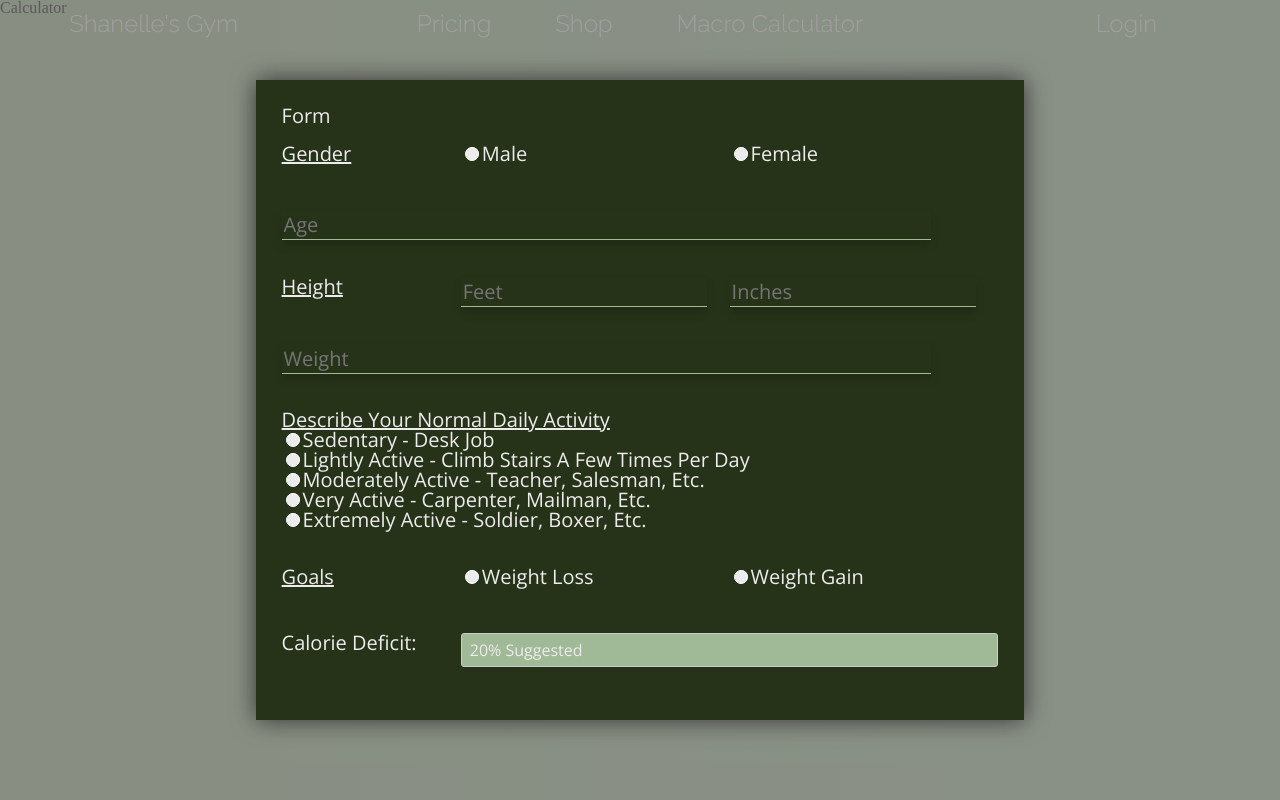
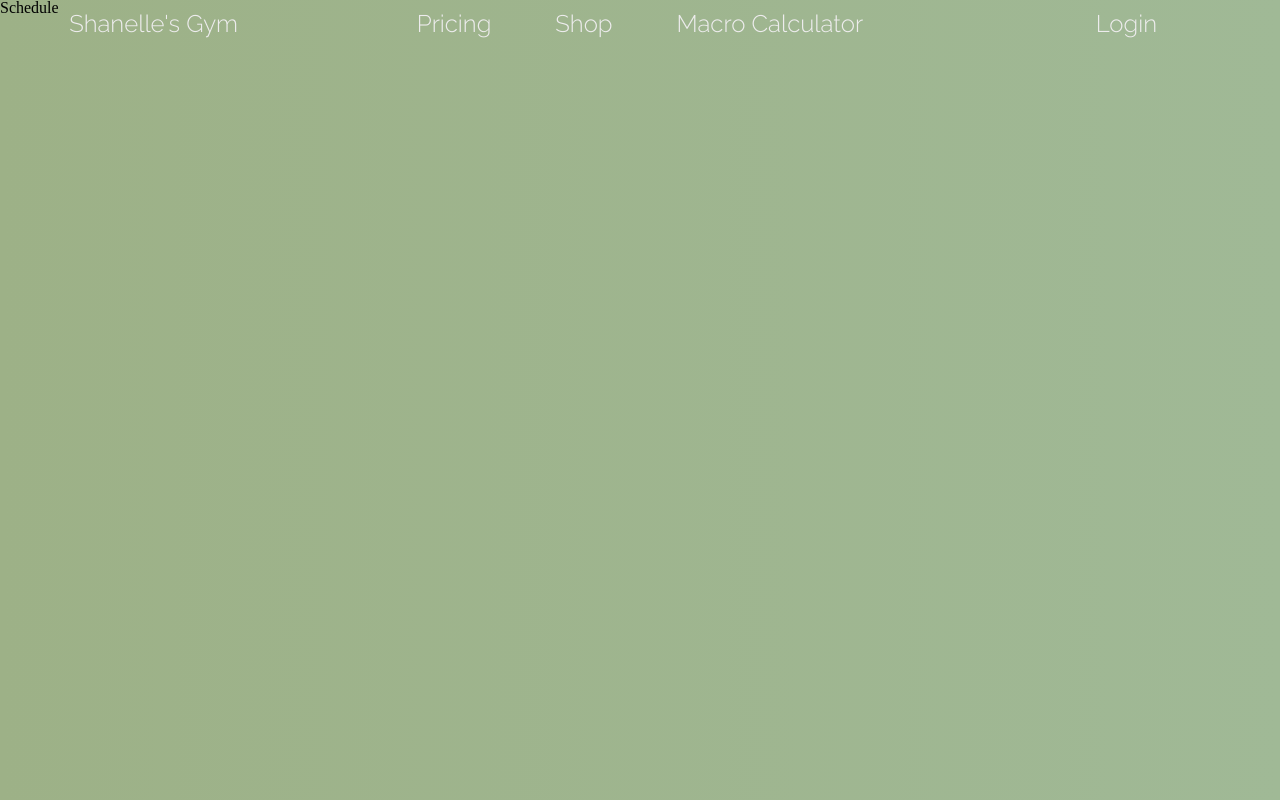
Before and after one commit to shanelledeveaux/gymproject, a React (Create React App) app: page /#/schedule in a window 1280 px wide. Before the commit this address led to /#/calculator. Built offline with nearby package versions, Linux system fonts and the light colour scheme.

Commit message:
starting on calc

```diff
--- /dev/null
+++ b/src/components/Calculator/Calculator.css
@@ -0,0 +1,6 @@
+.calculator_information {
+  padding-top: 7vh;
+  width: 100vw;
+}
+
+/*# sourceMappingURL=Calculator.css.map */
--- a/src/components/Calculator/Calculator.js
+++ b/src/components/Calculator/Calculator.js
@@ -1,15 +1,26 @@
 import React, { useState } from "react";
+import "./Calculator.css";
 import MacroModal from "./MacroModal/MacroModal";
 
 const Calculator = () => {
-  const initialState = { modal: true };
+  const userData = [];
 
-  const [modalAppearance] = useState(initialState);
+  const [modalAppearance, setModal] = useState(false);
 
+  const [users, setUser] = useState(userData);
+
+  const addUser = user => {
+    setUser([...users, user]);
+    setModal(false);
+  };
+
+  console.log("user data", users);
   return (
-    <div>
-      Calculator
-      {modalAppearance.modal === true ? <MacroModal /> : null}
+    <div className="calculator">
+      {modalAppearance === true ? <MacroModal addUser={addUser} /> : null}
+      <div className="calculator_information">
+        <h2>User's Metabolic Information and Suggested Calorie Intake</h2>
+      </div>
     </div>
   );
 };
--- /dev/null
+++ b/src/components/Calculator/Calculator.scss
@@ -0,0 +1,4 @@
+.calculator_information {
+  padding-top: 7vh;
+  width: 100vw;
+}
--- a/src/components/Calculator/MacroModal/MacroModal.css
+++ b/src/components/Calculator/MacroModal/MacroModal.css
@@ -2,7 +2,7 @@
   position: fixed;
   height: 100vh;
   width: 100vw;
-  background-color: rgba(128, 128, 128, 0.705);
+  background-color: rgba(116, 116, 116, 0.589);
   z-index: 1;
   top: 0;
 }
--- a/src/components/Calculator/MacroModal/MacroModal.js
+++ b/src/components/Calculator/MacroModal/MacroModal.js
@@ -1,7 +1,7 @@
 import React, { useState } from "react";
 import "./MacroModal.css";
 
-const MacroModal = () => {
+const MacroModal = props => {
   const initialFormState = {
     gender: "female",
     age: 0,
@@ -24,8 +24,7 @@ const MacroModal = () => {
     <div>
       <div className="modal_background" />
       <div className="modal">
-        Form
-        <form>
+        Macro Calculator
         <div className="macro_calc_form">
           <div className="calc_section">
             <label>Gender</label>
@@ -162,7 +161,6 @@ const MacroModal = () => {
               </div>
             </div>
           </div>
-            {/* CHANGE THIS TO REF/LECT STATE; */}
           {user.goal === "loss" ? (
             <div className="calc_section">
               Calorie Deficit:
@@ -187,7 +185,16 @@ const MacroModal = () => {
             </div>
           )}
         </div>
-        </form>
+        <button
+          onClick={event => {
+            // event.preventDefault();
+            // if (!user.age || !user.weight) return;
+
+            props.addUser(user);
+          }}
+        >
+          Add User
+        </button>
       </div>
     </div>
   );
--- a/src/components/Calculator/MacroModal/MacroModal.scss
+++ b/src/components/Calculator/MacroModal/MacroModal.scss
@@ -5,7 +5,7 @@
   position: fixed;
   height: 100vh;
   width: 100vw;
-  background-color: rgba(128, 128, 128, 0.705);
+  background-color: rgba(116, 116, 116, 0.589);
   z-index: 1;
   top: 0;
 }
--- a/src/components/Home/Home.css
+++ b/src/components/Home/Home.css
@@ -32,4 +32,11 @@ h1 {
   color: #edeced;
 }
 
+h2 {
+  font-family: "Raleway", Sans-Serif;
+  font-weight: lighter;
+  font-size: 4vh;
+  color: #edeced;
+}
+
 /*# sourceMappingURL=Home.css.map */
--- a/src/components/Home/Home.scss
+++ b/src/components/Home/Home.scss
@@ -36,3 +36,7 @@
 h1 {
   @include heading-font(10vh);
 }
+
+h2 {
+  @include heading-font(4vh);
+}
```
Also changed, not shown: 2 other files (tests, documents, lock files or other folders). Lines whose indentation alone changed are shown as unchanged.
